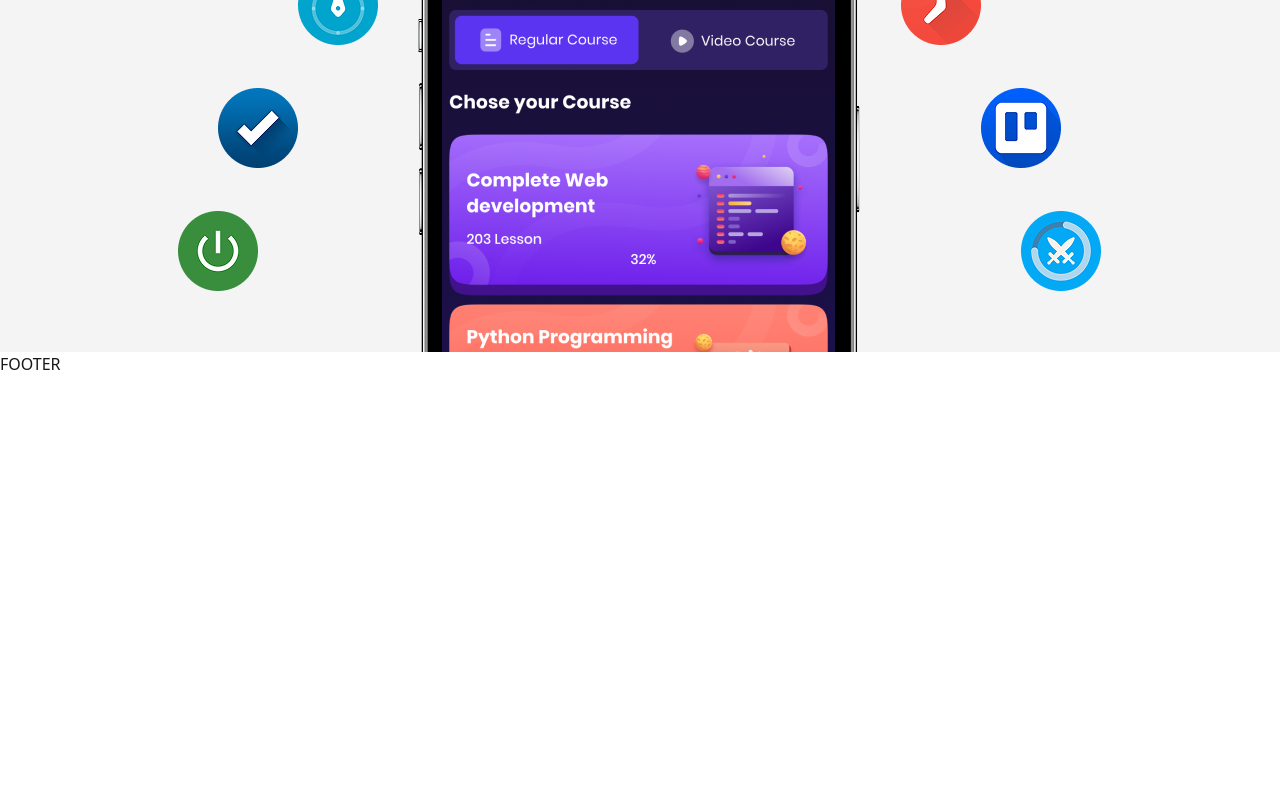
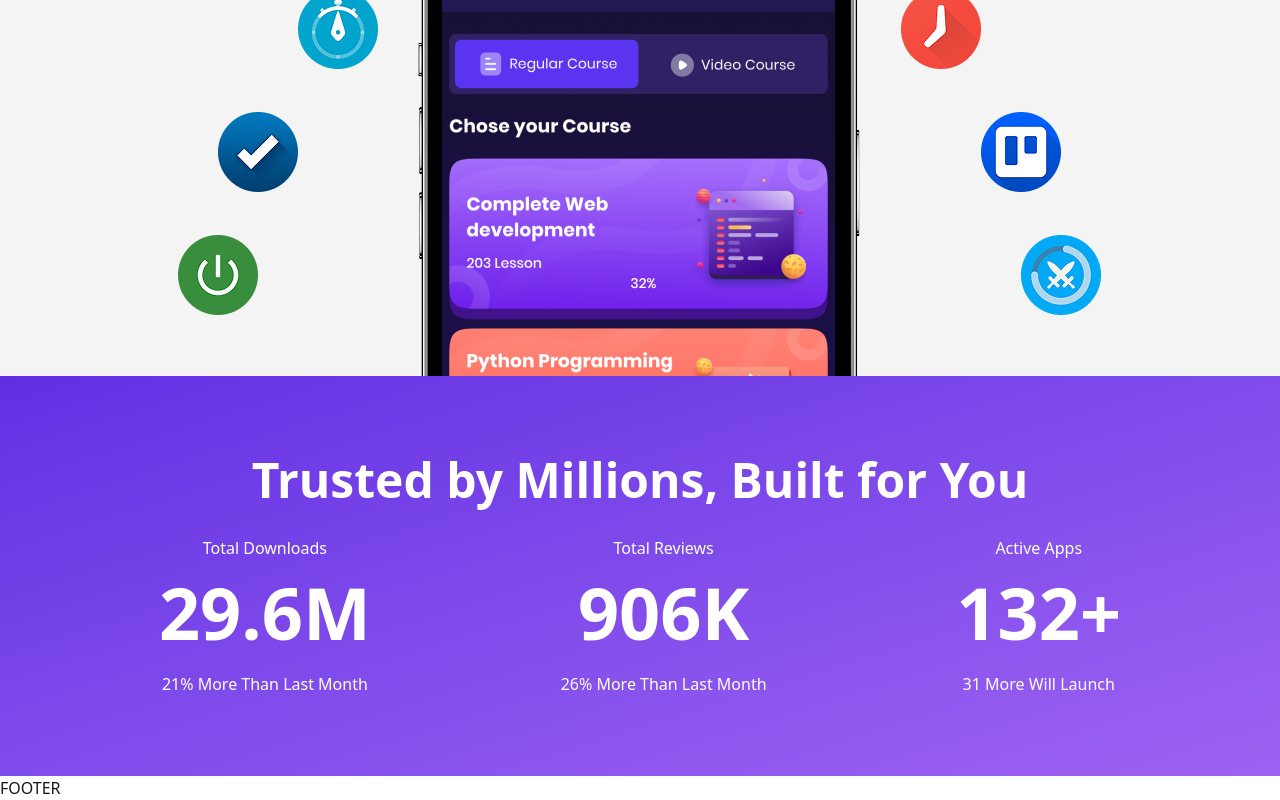
Before and after one commit to mhasantushar/w3ssmnt-phero-react-heroio-b12a08, a React (Vite) app: page / in a window 1280 px wide. Shown: the part 599-1399 px from the top of the page. Before the commit the page ends 975 px from the top, so only its background shows below. Built offline with nearby package versions, Linux system fonts and the light colour scheme.

Commit message:
starting serious coding

```diff
--- a/src/compos/Hero.jsx
+++ b/src/compos/Hero.jsx
@@ -1,15 +1,15 @@
 import React from "react";
 import icoGPlay from "../assets/ico-gplay.png";
 import icoAStore from "../assets/ico-astore.png";
-import imgHero from '../assets/hero.png'
+import imgHero from "../assets/hero.png";
 
 const Hero = () => {
   return (
     <section className="mx-auto pt-20 w-11/12 text-center">
-      <h1 className="font-bold text-gray-800 text-6xl">
+      <h1 className="font-bold text-gray-600 text-7xl">
         We Build
         <br />
-        <span className="text-indigo-600">Productive</span>Apps
+        <span className="text-indigo-600">Productive</span> Apps
       </h1>
       <p className="my-8">
         At HERO.IO, we craft innovative apps designed to make everyday life
@@ -18,8 +18,17 @@ const Hero = () => {
       </p>
 
       <div className="flex justify-center items-center gap-4">
-        <a href="https://play.google.com/store/games" target="_blank"><button className="p-6 btn"><img src={icoGPlay} /> Google Play</button></a>
-        <a href="https://apps.apple.com/us/app/apple-store/" target="_blank"><button className="p-6 btn"><img src={icoAStore} />App Store</button></a>
+        <a href="https://play.google.com/store/games" target="_blank">
+          <button className="p-6 btn">
+            <img src={icoGPlay} /> Google Play
+          </button>
+        </a>
+        <a href="https://apps.apple.com/us/app/apple-store/" target="_blank">
+          <button className="p-6 btn">
+            <img src={icoAStore} />
+            App Store
+          </button>
+        </a>
       </div>
 
       <figure className="mt-12">
--- /dev/null
+++ b/src/compos/Statband.jsx
@@ -0,0 +1,35 @@
+import React from "react";
+
+const Statband = () => {
+  return (
+    <div className="bg-gradient-to-br from-[#632ee3] to-[#9f62f2] p-20 text-white text-center">
+      <section className="w-11/12mx-auto">
+        <h2 className="mb-8 font-bold text-5xl">
+          Trusted by Millions, Built for You
+        </h2>
+
+        <div className="flex justify-around items-center gap-8">
+          <div className="flex flex-col justify-center items-center">
+            <p>Total Downloads</p>
+            <h3 className="mt-4 mb-6 font-bold text-7xl">29.6M</h3>
+            <p>21% More Than Last Month</p>
+          </div>
+
+          <div className="flex flex-col justify-center items-center">
+            <p>Total Reviews</p>
+            <h3 className="mt-4 mb-6 font-bold text-7xl">906K</h3>
+            <p>26% More Than Last Month</p>
+          </div>
+
+          <div className="flex flex-col justify-center items-center">
+            <p>Active Apps</p>
+            <h3 className="mt-4 mb-6 font-bold text-7xl">132+</h3>
+            <p>31 More Will Launch</p>
+          </div>
+        </div>
+      </section>
+    </div>
+  );
+};
+
+export default Statband;
--- /dev/null
+++ b/src/compos/TrendGrid.jsx
@@ -0,0 +1,11 @@
+import React from 'react';
+
+const TrendGrid = () => {
+  return (
+    <div>
+
+    </div>
+  );
+};
+
+export default TrendGrid;
--- /dev/null
+++ b/src/compos/TrendWrap.jsx
@@ -0,0 +1,11 @@
+import React from 'react';
+
+const TrendWrap = () => {
+  return (
+    <div>
+
+    </div>
+  );
+};
+
+export default TrendWrap;
--- a/src/pages/Homepage.jsx
+++ b/src/pages/Homepage.jsx
@@ -1,10 +1,14 @@
 import React from 'react';
 import Hero from '../compos/Hero';
+import Statband from '../compos/Statband';
+import TrendWrap from '../compos/TrendWrap';
 
 const Homepage = () => {
   return (
     <div className='bg-[#d2d2d240]'>
       <Hero/>
+      <Statband/>
+      <TrendWrap/>
 
     </div>
   );
```
